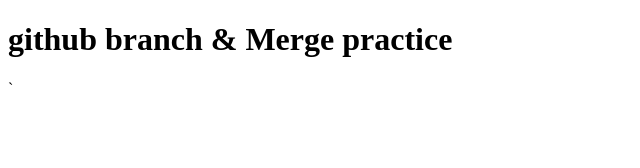
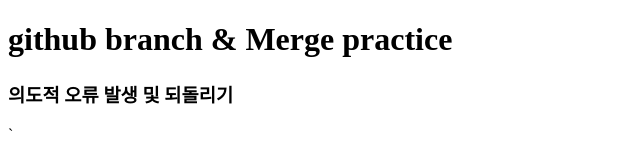
Before and after one commit to seongjunin98/git-test, a plain HTML site: page index.html in a window 1280 px wide. Shown: the whole page, without its empty margins (0-640 px from the left). Drawn offline with Linux system fonts and the light colour scheme.

Commit message:
index.html 에 h3 영역 추가(index.html 수정)

```diff
--- a/index.html
+++ b/index.html
@@ -7,5 +7,6 @@
 </head>
 <body>
     <h1>github branch & Merge practice</h1>
+    <h3>의도적 오류 발생 및 되돌리기</h3>
 </body>
 </html>`
```
